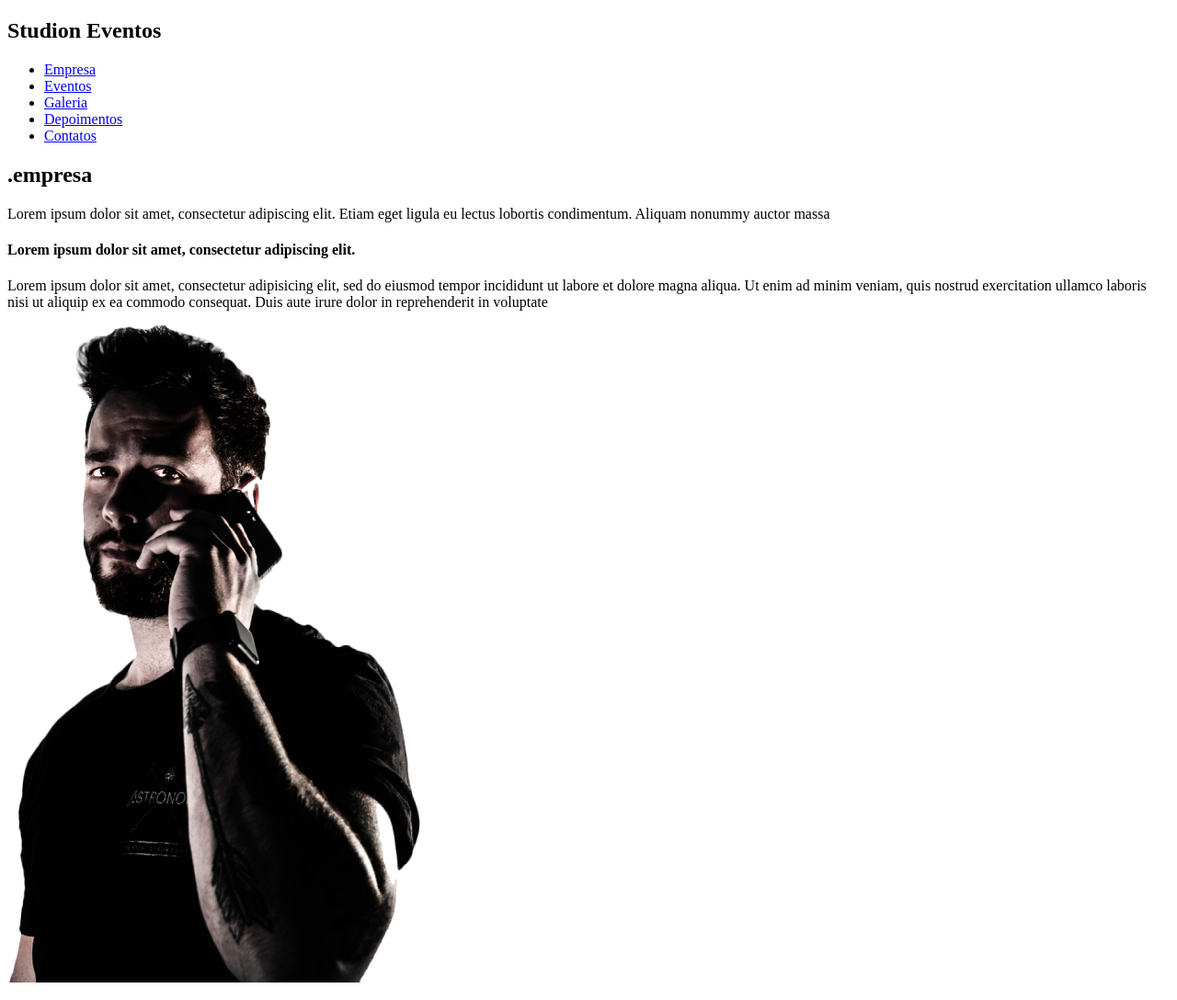
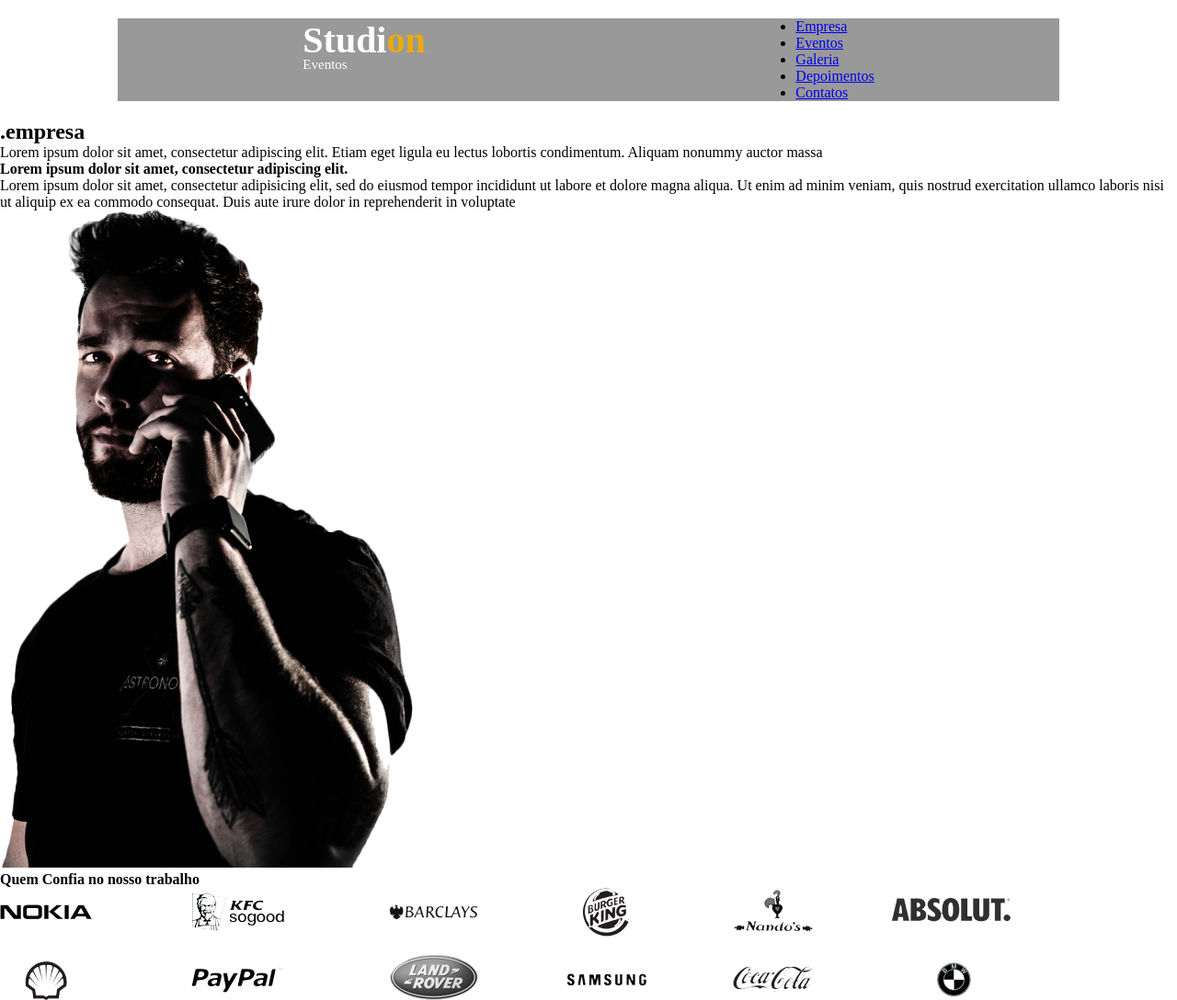
Before and after one commit to JacksonFA/studion, a website: page src/index.html in a window 1280 px wide. Shown: the top 1088 px of the page at 92% size. Drawn offline with Linux system fonts and the light colour scheme.

Commit message:
criando nosso style.css

```diff
--- a/src/index.html
+++ b/src/index.html
@@ -3,11 +3,20 @@
 <head>
   <meta charset="UTF-8">
   <meta name="viewport" content="width=device-width, initial-scale=1.0">
+  <link rel="stylesheet" href="style.css">
+  <!-- <style>
+    h1 {
+      color: blue;
+    }
+  </style> -->
   <title>Studion</title>
 </head>
 <body>
   <nav>
-    <h1>Studi<span>on</span> <span>Eventos</span></h1>
+    <h1>
+      Studi<span class="accent">on</span>
+      <span class="subtitle">Eventos</span>
+    </h1>
     <ul>
       <li>
         <a href="#">Empresa</a>
--- /dev/null
+++ b/src/style.css
@@ -0,0 +1,29 @@
+* {
+  margin: 0;
+  padding: 0;
+}
+
+nav {
+  width: 80%;
+  margin: 20px auto;
+  display: flex;
+  justify-content: space-around;
+  background-color: #999;
+}
+
+h1 {
+  color: #fff;
+  font-size: 40px;
+  height: 50px;
+}
+
+.accent {
+  color: #EAAB0A
+}
+
+.subtitle {
+  display: block;
+  font-size: 15px;
+  font-weight: 500;
+  margin-top: -5px;
+}
```
